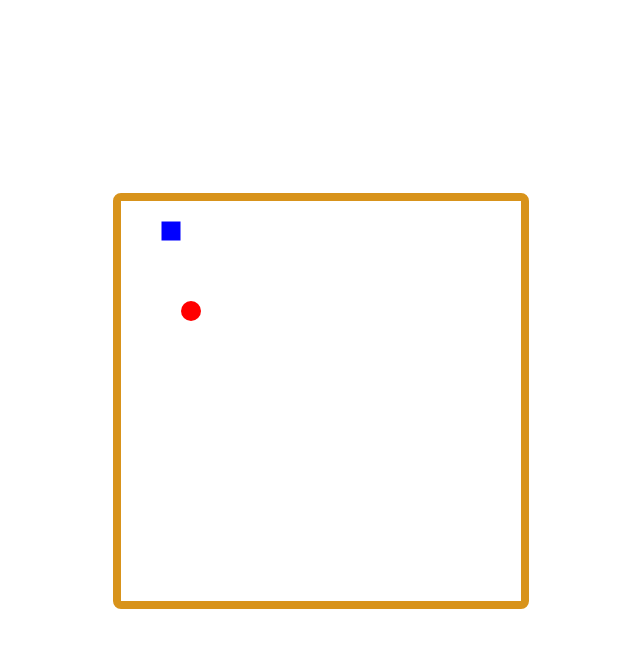
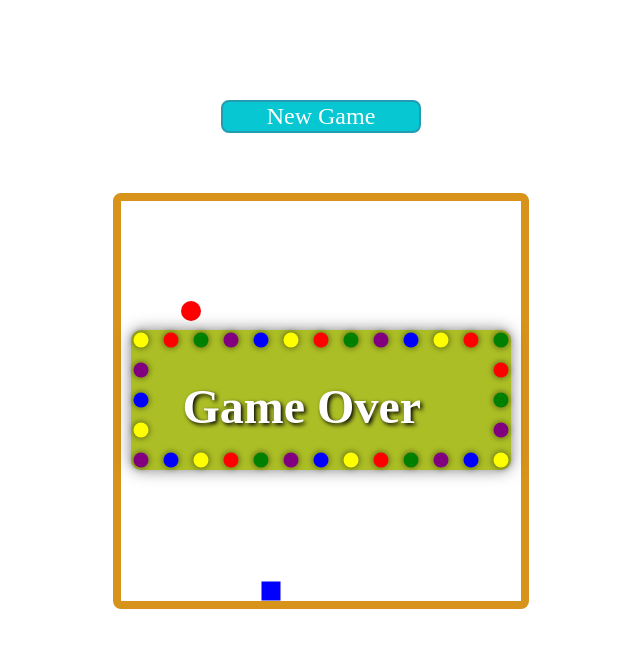
Before and after one commit to spaceInvaders007/SnakeGame, a React (Create React App) app: page / in a window 1280 px wide. Shown: the top 648 px of the page, without its empty margins (319-959 px from the left). Built offline with nearby package versions, Linux system fonts and the light colour scheme.

Commit message:
Snake starts in predefined position moving downwards

```diff
--- a/src/components/snakeGame/RestartButton.tsx
+++ b/src/components/snakeGame/NewGameButton.tsx
@@ -1,11 +1,11 @@
-import React, { FC, MouseEvent } from "react";
+import { FC, MouseEvent } from "react";
 
 interface RestartButtonProps {
   onClick: (event: MouseEvent<HTMLButtonElement>) => void;
   gameOver: boolean;
 }
 
-const RestartButton: FC<RestartButtonProps> = ({ onClick, gameOver }) => {
+export const NewGameButton: FC<RestartButtonProps> = ({ onClick, gameOver }) => {
   return (
     <button
       onClick={onClick}
@@ -21,9 +21,7 @@ const RestartButton: FC<RestartButtonProps> = ({ onClick, gameOver }) => {
         border: "2px solid #239cb2",
       }}
     >
-      Restart Game
+      New Game
     </button>
   );
 };
-
-export default RestartButton;
--- a/src/components/snakeGame/SnakeGame.tsx
+++ b/src/components/snakeGame/SnakeGame.tsx
@@ -1,6 +1,6 @@
 import React, { useRef, useEffect, useState } from "react";
 import { GameOver } from "./GameOver";
-import RestartButton from "./RestartButton";
+import { NewGameButton } from "./NewGameButton";
 
 const radius = 10;
 const moveAmount = 2 * radius;
@@ -40,7 +40,8 @@ const checkSelfCollision = (
 };
 
 const initialFoodRandomPosition = generateRandomGridPosition();
-const initialSnakeRandomPosition = generateRandomGridPosition();
+const initialSnakePosition = {x: 150, y: 30};
+
 
 export const SnakeGame: React.FC = () => {
   const [gameOver, setGameOver] = useState<boolean>(false);
@@ -50,12 +51,12 @@ export const SnakeGame: React.FC = () => {
     initialFoodRandomPosition
   );
   const [snake, setSnake] = useState<Array<{ x: number; y: number }>>([
-    initialSnakeRandomPosition,
+    initialSnakePosition,
   ]);
   const [currentDirection, setCurrentDirection] = useState<{
     x: number;
     y: number;
-  }>({ x: 0, y: 0 });
+  }>({ x: 0, y: 1 });
   const movementInterval = useRef<number | null>(null);
   const directionBuffer = useRef<{ x: number; y: number }[]>([]);
 
@@ -191,15 +192,15 @@ export const SnakeGame: React.FC = () => {
   }, [snake, foodPos]);
 
   const handleRestartClick = () => {
-    setSnake([initialSnakeRandomPosition]);
-    setFoodPos(initialFoodRandomPosition);
-    setCurrentDirection({ x: 0, y: 0 });
+    setSnake([initialSnakePosition]);
+    setFoodPos(generateRandomGridPosition());
+    setCurrentDirection({ x: 0, y: 1 });
     setGameOver(false);
   };
 
   return (
     <div style={{display: "flex", flexDirection: "column"}}>
-      <RestartButton onClick={handleRestartClick} gameOver={!!gameOver} />
+      <NewGameButton onClick={handleRestartClick} gameOver={!!gameOver} />
 
       {gameOver ? <GameOver /> : null}
       <div>
```
